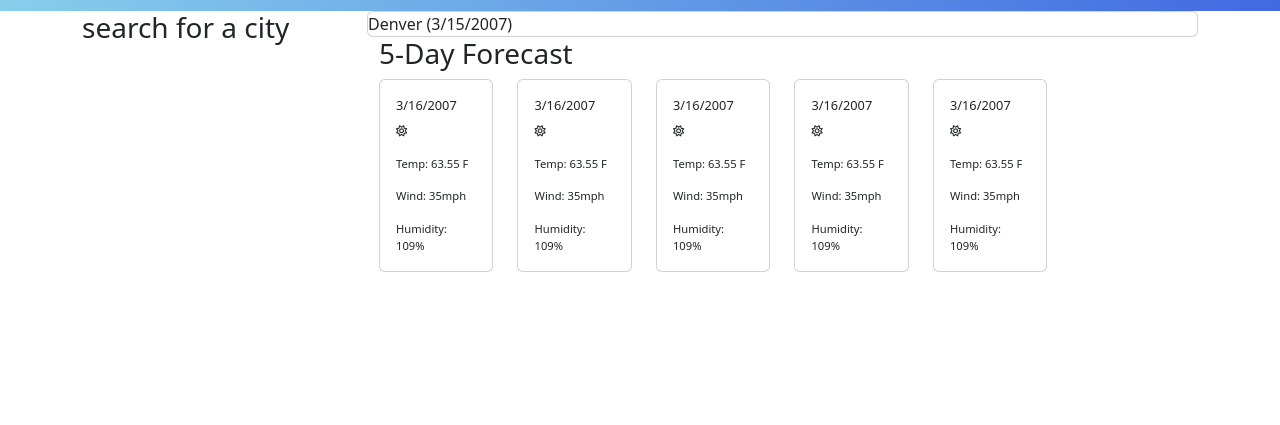
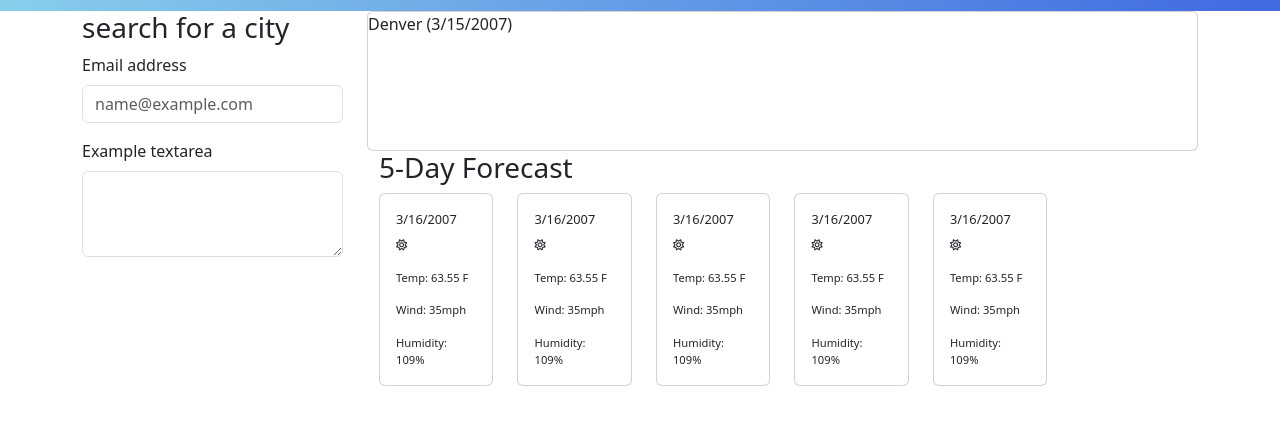
Before and after one commit to crestonesoftware/weather-dashboard, a plain HTML site: page index.html in a window 1280 px wide. Shown: the part 69-494 px from the top of the page. Drawn offline with nearby package versions, Linux system fonts and the light colour scheme; a script that the page names is missing.

Commit message:
adds height to today, mockup search fields

```diff
--- a/assets/styles.css
+++ b/assets/styles.css
@@ -14,3 +14,7 @@ h1 {
 .bg-gradient-custom {
     background: linear-gradient(to right, skyblue, royalblue);
 }
+
+.today-forecast {
+    height: 140px;
+}
--- a/index.html
+++ b/index.html
@@ -20,10 +20,19 @@
             <section class="col-3">
                 <aside>
                     <h3>search for a city</h3>
+                    <div class="mb-3">
+                        <label for="exampleFormControlInput1" class="form-label">Email address</label>
+                        <input type="email" class="form-control" id="exampleFormControlInput1"
+                            placeholder="name@example.com">
+                    </div>
+                    <div class="mb-3">
+                        <label for="exampleFormControlTextarea1" class="form-label">Example textarea</label>
+                        <textarea class="form-control" id="exampleFormControlTextarea1" rows="3"></textarea>
+                    </div>
                 </aside>
             </section>
             <section class="col-9">
-                <div class="card">Denver (3/15/2007)</div>
+                <div class="card today-forecast">Denver (3/15/2007)</div>
                 <div class="container">
                     <div class="row">
                         <h3>5-Day Forecast</h3>
```
